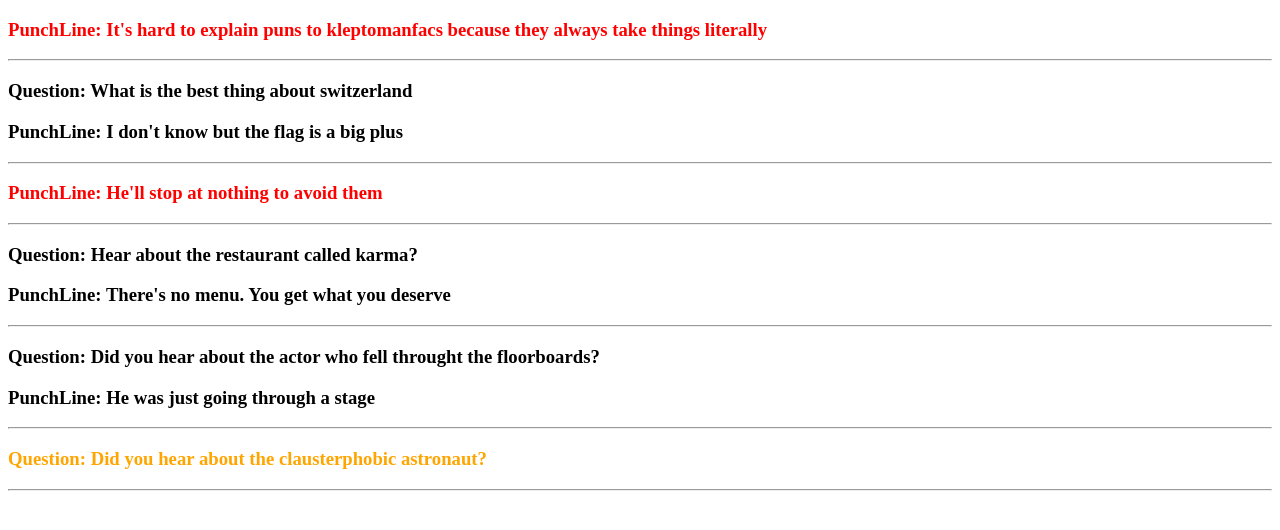
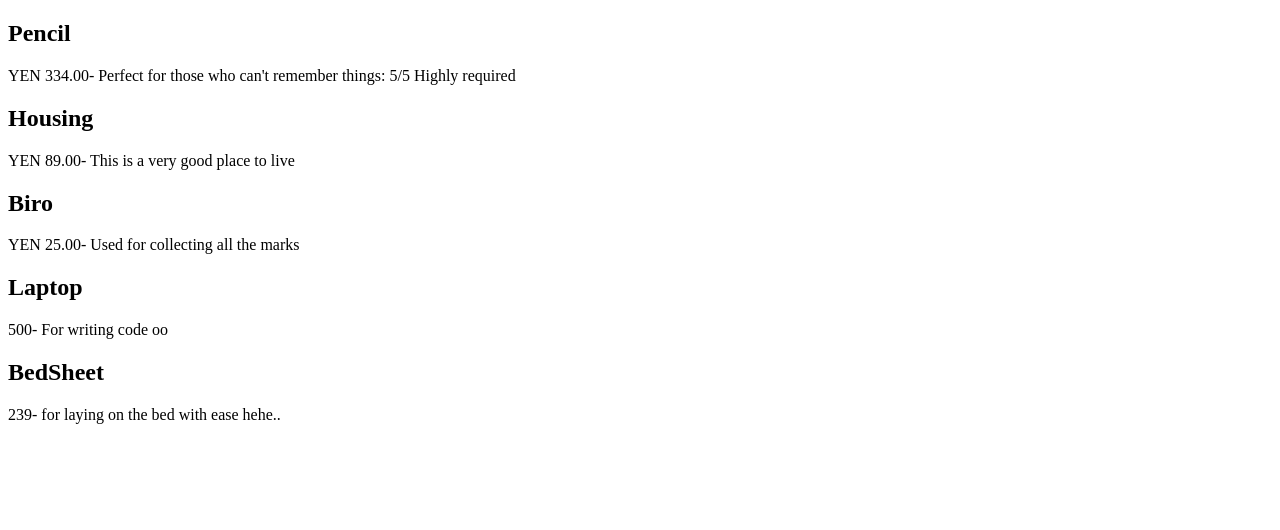
Before and after one commit to sammieeblaq/react-app, a React (Create React App) app: page / in a window 1280 px wide. Shown: the top 530 px of the page. Built offline with nearby package versions, Linux system fonts and the light colour scheme.

Commit message:
Learning more props

```diff
--- a/src/App.js
+++ b/src/App.js
@@ -1,21 +1,14 @@
 import React from 'react'
 import './App.css'
-import Joke from "./components/Joke"
-import jokesData from "./jokesData"
+import Product from "./components/Product"
+import productData from "./vschoolProduct"
 
 const App = () => {
-	const jokeComponents = jokesData.map( joke => {
-		return (
-			<Joke
-				key={ joke.id }
-				question={ joke.question }
-				punchline={ joke.punchLine }
-			/>
-		)
-});
+	const productComponent = productData.map(item => <Product product={ item } />)
+
 	return (
 		<div>
-			{ jokeComponents }
+			{ productComponent }
 		</div>
 	)
 }
--- a/src/components/Joke.js
+++ /dev/null
@@ -1,23 +0,0 @@
-import React from "react"
-
-const Joke = (props) => {
-    return (
-        <div>
-            <h3 style={{
-                display: !props.question && "none",
-                color: !props.punchline && "orange"
-                }}>
-                Question: {props.question}
-            </h3>
-            <h3 style={{
-                color: !props.question && "red",
-                display: !props.punchline && "none"
-                }} >
-            PunchLine: {props.punchline}
-            </h3>
-            <hr/>
-        </div>
-    );
-}
-
-export default Joke
--- /dev/null
+++ b/src/components/Product.js
@@ -0,0 +1,14 @@
+import React from "react"
+
+const Product = (props) => {
+    return (
+        <div>
+            <h2>{ props.product.name }</h2>
+            <p>{ props.product.price.toLocaleString("en-US", { style: "currency", currency: "YEN" }) }
+                - { props.product.description }
+            </p>
+        </div>
+    );
+}
+
+export default Product
--- a/src/jokesData.js
+++ /dev/null
@@ -1,32 +0,0 @@
-const jokesData = [
-    {
-        id: 1,
-        punchLine: "It's hard to explain puns to kleptomanfacs because they always take things literally"
-    },
-    {
-        id: 2,
-        question: "What is the best thing about switzerland",
-        punchLine: "I don't know but the flag is a big plus"
-    },
-    {
-        id: 3,
-        punchLine: "He'll stop at nothing to avoid them"
-    },
-    {
-        id: 4,
-        question: "Hear about the restaurant called karma?",
-        punchLine: "There's no menu. You get what you deserve"
-    },
-    {
-        id: 5,
-        question: "Did you hear about the actor who fell throught the floorboards?",
-        punchLine: "He was just going through a stage"
-    },
-    {
-        id: 6,
-        question: "Did you hear about the clausterphobic astronaut?",
-    }
-
-]
-
-export default jokesData;
--- /dev/null
+++ b/src/vschoolProduct.js
@@ -0,0 +1,34 @@
+const productData = [
+    {
+        id: 1,
+        name: "Pencil",
+        price: 334,
+        description: "Perfect for those who can't remember things: 5/5 Highly required"
+    },
+    {
+        id: 2,
+        name: "Housing",
+        price: 89,
+        description: "This is a very good place to live"
+    },
+    {
+        id: 3,
+        name: "Biro",
+        price: 25,
+        description: "Used for collecting all the marks"
+    },
+    {
+        id: 4,
+        name: "Laptop",
+        price: "500",
+        description: "For writing code oo"
+    },
+    {
+        id: 5,
+        name: "BedSheet",
+        price: "239",
+        description: "for laying on the bed with ease hehe.."
+    },
+]
+
+export default productData
```
